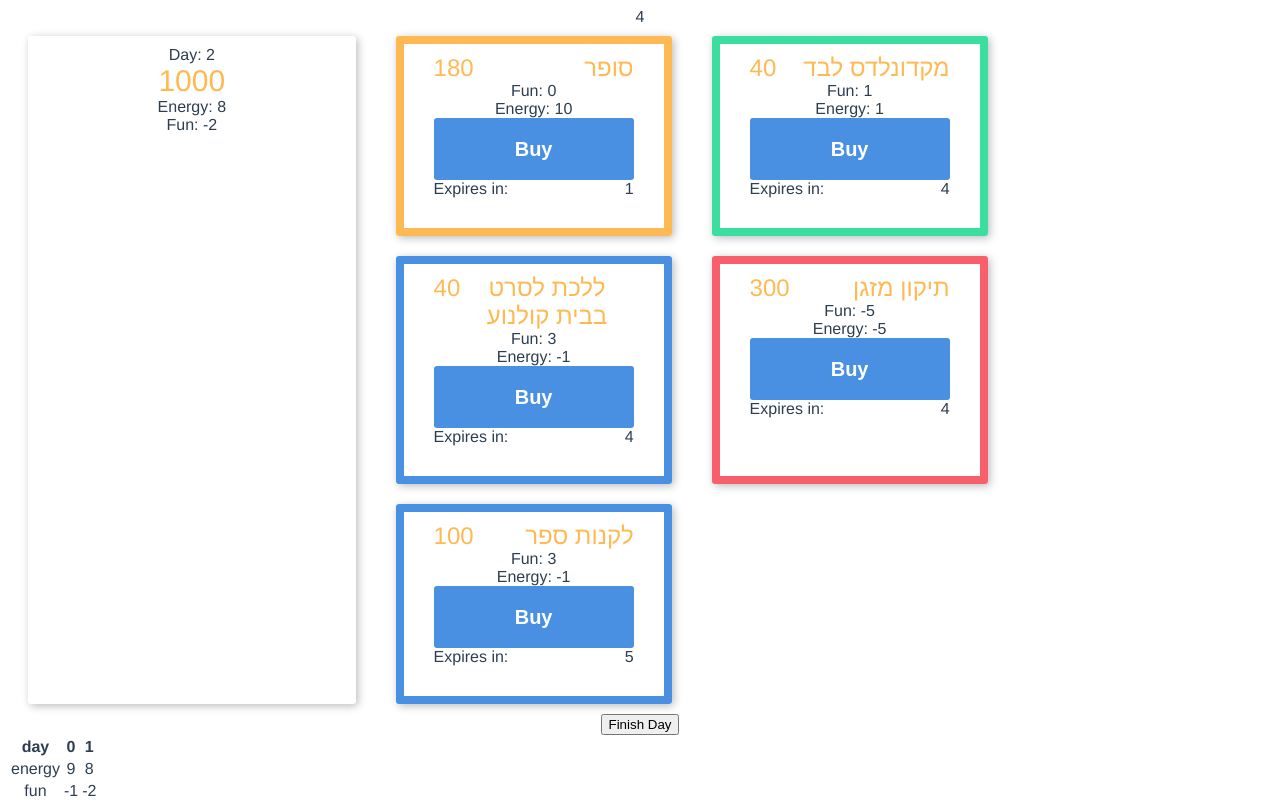
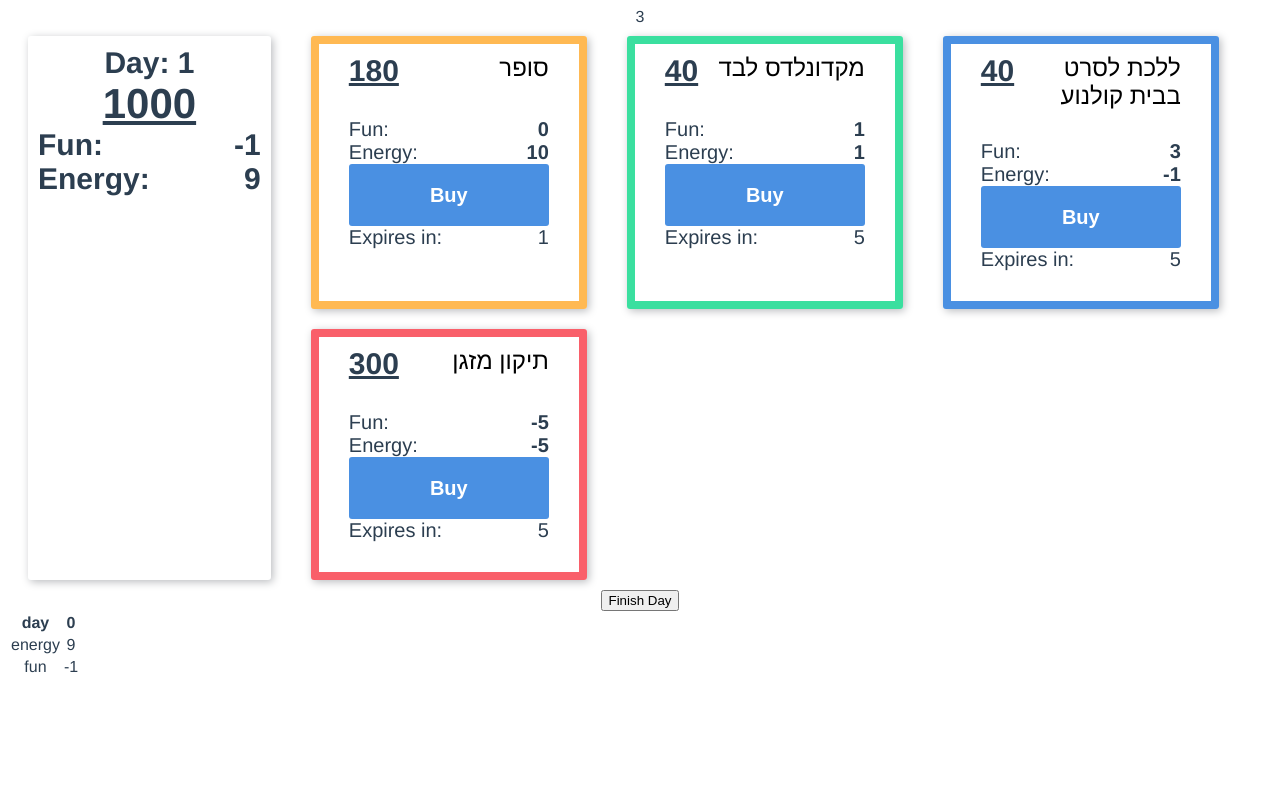
Before and after one commit to riseupil/tazrim-game, a Vue app: page / in a window 1280 px wide. Both pictures are taken after a click on the button "Finish Day". Built offline with nearby package versions, Linux system fonts and the light colour scheme.

Commit message:
add some ui tweeks

```diff
--- a/src/App.vue
+++ b/src/App.vue
@@ -5,6 +5,7 @@
 </template>
 
 <style lang="scss">
+@import '../node_modules/font-awesome/css/font-awesome.css';
 #app {
   font-family: 'Avenir', Helvetica, Arial, sans-serif;
   -webkit-font-smoothing: antialiased;
--- a/src/components/Card.vue
+++ b/src/components/Card.vue
@@ -1,11 +1,17 @@
 <template>
   <div class="card" v-bind:class="card.card.type">
-    <div class="top-line">
+    <div class="top-line spaced">
       <div class="cost">{{ card.card.cost }}</div>
       <div class="title">{{ card.card.description }}</div>
     </div>
-    <div class="fun">Fun: {{ card.card.buy.fun || card.card.expire.fun }}</div>
-    <div class="energy">Energy: {{ card.card.buy.energy || card.card.expire.energy }}</div>
+    <div class="fun spaced">
+      <span>Fun:</span>
+      <strong>{{ card.card.buy.fun || card.card.expire.fun }}</strong>
+    </div>
+    <div class="energy spaced">
+      <span>Energy:</span>
+      <strong>{{ card.card.buy.energy || card.card.expire.energy }}</strong>
+    </div>
     <button class="button" v-on:click="clickcb(card)" :disabled="card.used || card.card.cost > balance">Buy</button>
     <div class="turns-left">
       <div>Expires in:</div>
@@ -36,6 +42,7 @@
     width: 200px;
     border-style: solid;
     border-width: 8px;
+    font-size: 20px;
     &.opportunity {
       border-color: $riseup_light_blue;
     }
@@ -52,10 +59,17 @@
       border-color: $riseup_light_green;
     }
     .top-line {
-      display: flex;
-      justify-content: space-between;
-      color: $riseup_mustard;
-      font-size: 24px;
+      .title {
+        font-size: 24px;
+        color: black;
+        text-align: right;
+      }
+      .cost {
+        font-weight: bold;
+        text-decoration: underline;
+        font-size: 30px;
+      }
+      margin-bottom: 30px;
     }
     .button {
       width: 100%;
@@ -76,4 +90,8 @@
       justify-content: space-between;
     }
   }
+  .spaced {
+    display: flex;
+    justify-content: space-between;
+  }
 </style>
--- a/src/components/HelloWorld.vue
+++ b/src/components/HelloWorld.vue
@@ -5,8 +5,14 @@
       <div class="score-board">
         <div class="day">Day: {{ day }}</div>
         <div class="balance">{{ balance }}</div>
-        <div class="energy" :class="{low: lowOnEnergy}">Energy: {{ energy }}</div>
-        <div class="fun">Fun: {{ fun }}</div>
+        <div class="fun spaced">
+          <span>Fun:</span>
+          <span>{{ fun }}</span>
+        </div>
+        <div class="energy spaced" :class="{low: lowOnEnergy}">
+          <span>Energy:</span>
+          <span>{{ energy }}</span>
+        </div>
       </div>
       <div class="open-cards">
         <card v-for="card in sortedCards" v-bind:key="card.id" :card="card" :balance="balance" :clickcb="useCard"></card>
@@ -74,10 +80,10 @@ export default {
       this.balance -= openCard.card.cost;
 
       // If low on energy, then you don't get to enjoy the card
+      this.energy += openCard.card.buy.energy;
       if (!this.lowOnEnergy) {
         this.fun += openCard.card.buy.fun;
       }
-      this.energy += openCard.card.buy.energy;
     },
     finishDay() {
       // this.deck = _.shuffle(this.deck);
@@ -166,15 +172,17 @@ export default {
     display: flex;
     flex-wrap: wrap;
     .score-board {
-      flex: 1 25%;
+      flex: 1 15%;
       margin: 10px 20px;
       border-radius: 3px;
       box-shadow: 2px 2px 8px 0 $riseup_shadow_gray;
-      padding: 10px 0 30px;
+      padding: 10px 10px 30px;
       width: 320px;
+      font-size: 30px;
+      font-weight: bold;
       .balance {
-        color: $riseup_mustard;
-        font-size: 30px;
+        font-size: 42px;
+        text-decoration: underline;
       }
       .energy {
         &.low {
@@ -183,12 +191,16 @@ export default {
       }
     }
     .open-cards {
-      flex: 1 70%;
+      flex: 1 75%;
       display: flex;
       flex-wrap: wrap;
     }
     button {
       flex: 1 100%;
     }
+    .spaced {
+      display: flex;
+      justify-content: space-between;
+    }
   }
 </style>
--- a/src/components/Timer.vue
+++ b/src/components/Timer.vue
@@ -13,7 +13,7 @@ export default {
   data() {
     return {
       current: 0,
-      cycle: 5,
+      cycle: 10,
     };
   },
   async created() {
```
